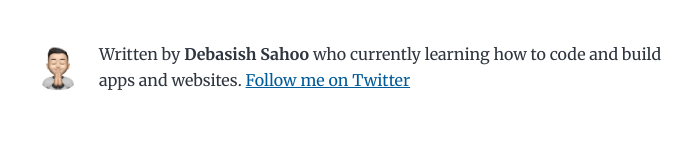
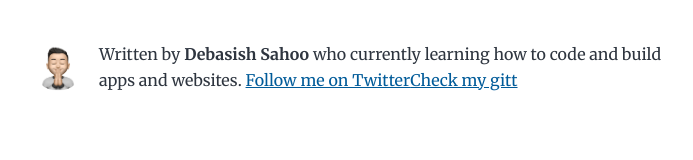
Before and after one commit to DebasishSahoo10/personal-blog, a Gatsby site: page / in a window 1280 px wide. Shown: the part 152-312 px from the top of the page, without its empty margins (291-984 px from the left). Built offline with nearby package versions, Linux system fonts and the light colour scheme; Gatsby itself is replaced by a stand-in of ours.

Commit message:
fix : added git link in bio
tried to add my git link in main bio

```diff
--- a/src/components/bio.js
+++ b/src/components/bio.js
@@ -43,6 +43,7 @@ const Bio = () => {
           <a href={`https://twitter.com/${social?.twitter || ``}`}>
             Follow me on Twitter
           </a>
+          <a href="https://github.com/DebasishSahoo10">Check my gitt</a>
         </p>
       )}
     </div>
```
